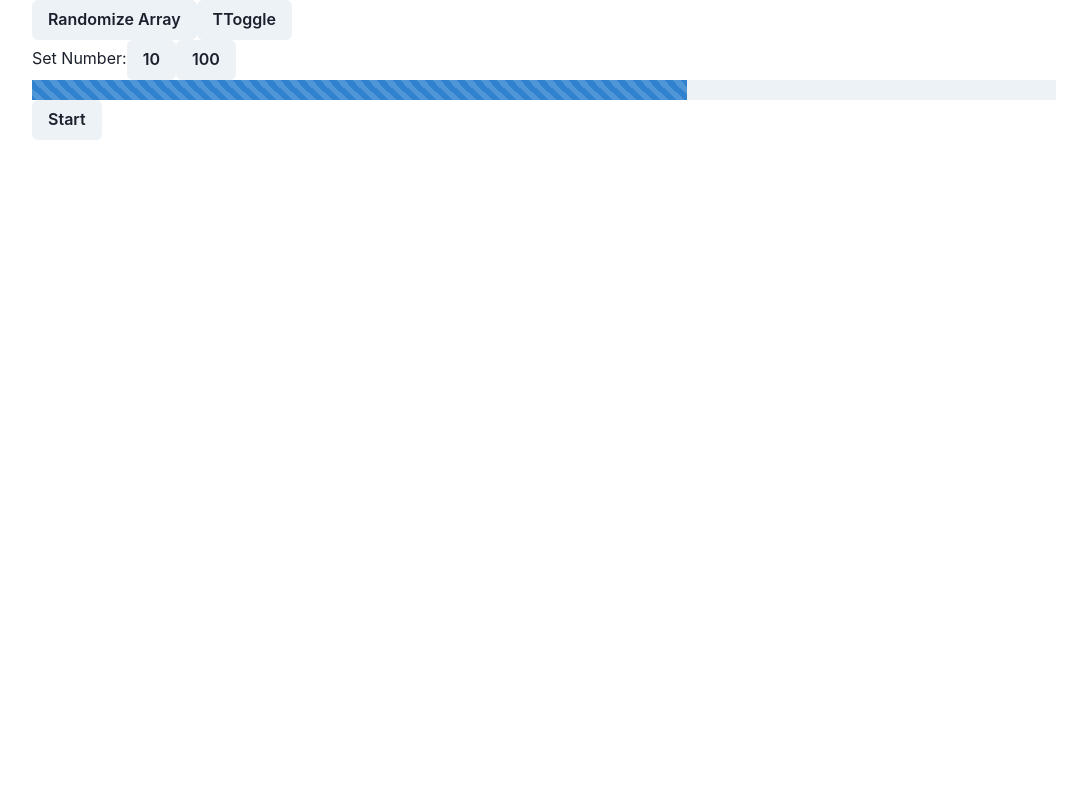
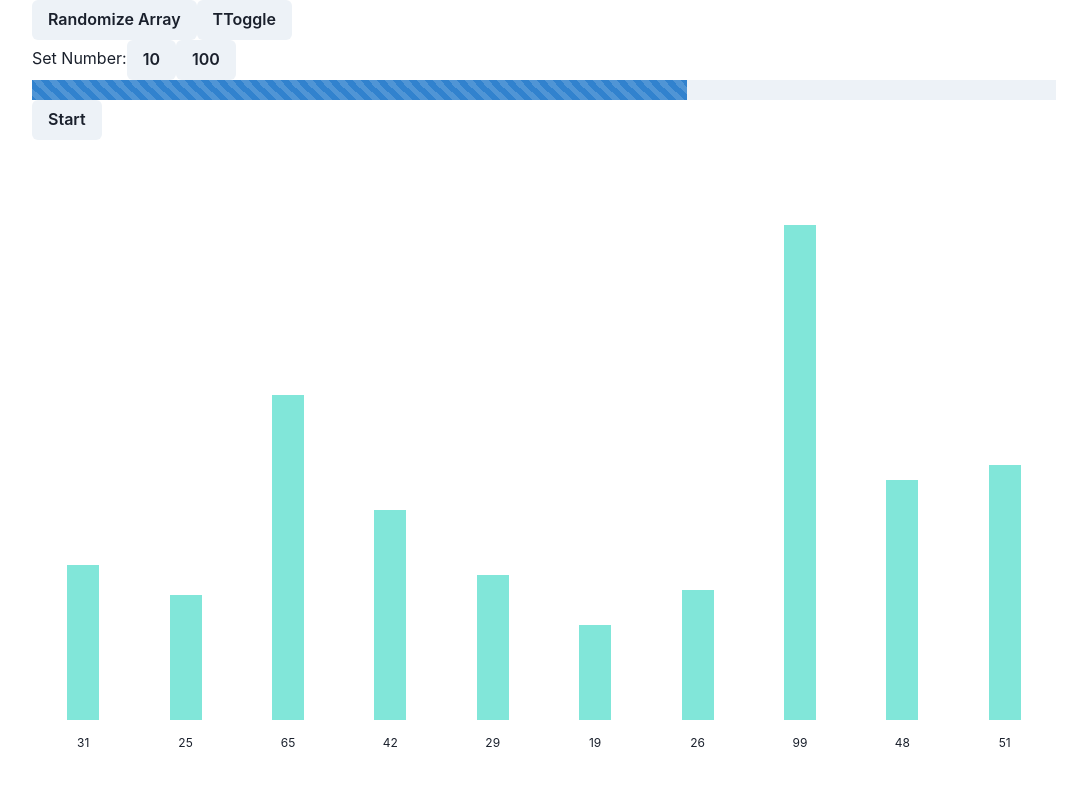
Before and after one commit to TimSnake13/react-algorithms-visualization, a Next.js app: page / in a window 1280 px wide. Shown: the top 786 px of the page, without its empty margins (96-1183 px from the left). Built offline with nearby package versions, Linux system fonts and the light colour scheme.

Commit message:
Start animation with react spring

```diff
--- /dev/null
+++ b/src/components/Sorting/DataColumn.tsx
@@ -0,0 +1,69 @@
+import { useSpring, animated, useSprings } from "react-spring";
+import * as React from "react";
+import { Box, Flex } from "@chakra-ui/react";
+
+interface Props {
+  idx: number;
+  toggle: boolean;
+  calculateWidth: () => string;
+  currentAmount: number;
+  calculateHeight: (value: number) => string;
+  item: number;
+}
+const DataColumn = ({
+  idx,
+  toggle,
+  calculateWidth,
+  currentAmount,
+  calculateHeight,
+  item,
+}: Props) => {
+  const props = useSpring({
+    height: "100%",
+    transform: `perspective(600px) translateY(${toggle ? "0%" : "100%"})`,
+    delay: idx * 25,
+  });
+  const AnimatedBox = animated(Box);
+  return (
+    <>
+      <Box w={calculateWidth()} h="100%">
+        <Flex
+          alignItems={"flex-end"}
+          w="100%"
+          h="100%"
+          pos="relative"
+          px={currentAmount > 50 ? "0.1rem" : "0.5rem"}
+          justify="center"
+        >
+          <Flex
+            w="100%"
+            h={calculateHeight(item)}
+            maxW={"2rem"}
+            overflow="hidden"
+          >
+            <AnimatedBox
+              style={props}
+              w="100%"
+              bg="teal.200"
+              boxShadow="0px 2px 40px #00000020, 0px 2px 5px #00000030"
+            ></AnimatedBox>
+          </Flex>
+          <Box
+            pos="absolute"
+            bottom="-2rem"
+            left="50%"
+            transform="translateX(-50%)"
+            w="100%"
+            maxW={"2rem"}
+            textAlign="center"
+            fontSize={currentAmount > 50 ? "0.5rem" : "0.75rem"}
+          >
+            {currentAmount < 50 && item}
+          </Box>
+        </Flex>
+      </Box>
+    </>
+  );
+};
+
+export default DataColumn;
--- a/src/components/Sorting/Sorting.tsx
+++ b/src/components/Sorting/Sorting.tsx
@@ -2,6 +2,7 @@
 import { useSpring, animated, useSprings } from "react-spring";
 import { Box, Button, Flex, Progress } from "@chakra-ui/react";
 import { useCallback, useEffect, useRef, useState } from "react";
+import DataColumn from "./DataColumn";
 
 const Sorting = () => {
   const [items, setItems] = useState<number[]>([]);
@@ -74,6 +75,7 @@
 
   useEffect(() => {
     handleChangeAmountOfItems(10);
+    setTimeout(() => setToggle(true), 1000);
     runAlgorithm();
   }, []);
 
@@ -85,7 +87,6 @@
   // }));
   const [toggle, setToggle] = useState(false);
   const props = useSpring({ opacity: toggle ? 1 : 0 });
-  const AnimatedBox = animated(Box);
 
   return (
     <Box px={"8rem"}>
@@ -112,30 +113,15 @@
         </Box>
         <Flex flexDirection="row" h="500px">
           {items.map((item, idx) => (
-            <AnimatedBox key={idx} style={props} w={calculateWidth()}>
-              <Flex alignItems={"flex-end"} h="100%" w="100%">
-                <Box
-                  bg="teal.200"
-                  mx={currentAmount > 50 ? "0.1rem" : "0.5rem"}
-                  h={calculateHeight(item)}
-                  w="100%"
-                  maxW={"2rem"}
-                  pos="relative"
-                  boxShadow="0px 2px 40px #00000020, 0px 2px 5px #00000030"
-                >
-                  <Box
-                    pos="absolute"
-                    bottom="-2rem"
-                    left="0%"
-                    w="100%"
-                    textAlign="center"
-                    fontSize={currentAmount > 50 ? "0.5rem" : "0.75rem"}
-                  >
-                    {currentAmount < 50 && item}
-                  </Box>
-                </Box>
-              </Flex>
-            </AnimatedBox>
+            <DataColumn
+              key={idx}
+              idx={idx}
+              toggle={toggle}
+              calculateWidth={calculateWidth}
+              currentAmount={currentAmount}
+              calculateHeight={calculateHeight}
+              item={item}
+            />
           ))}
         </Flex>
       </Flex>
```
Also changed, not shown: tsconfig.json (+12 -2 lines).
